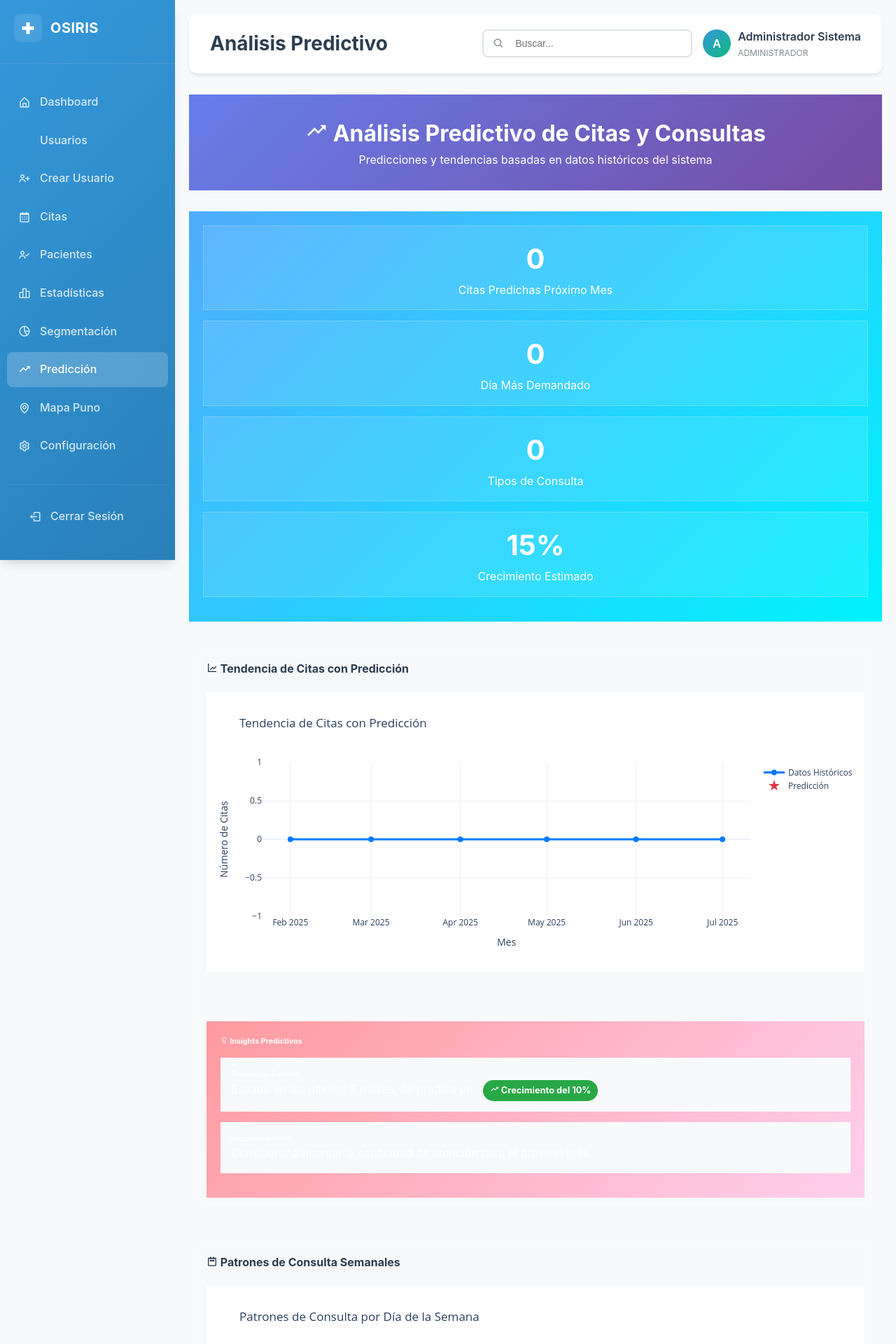
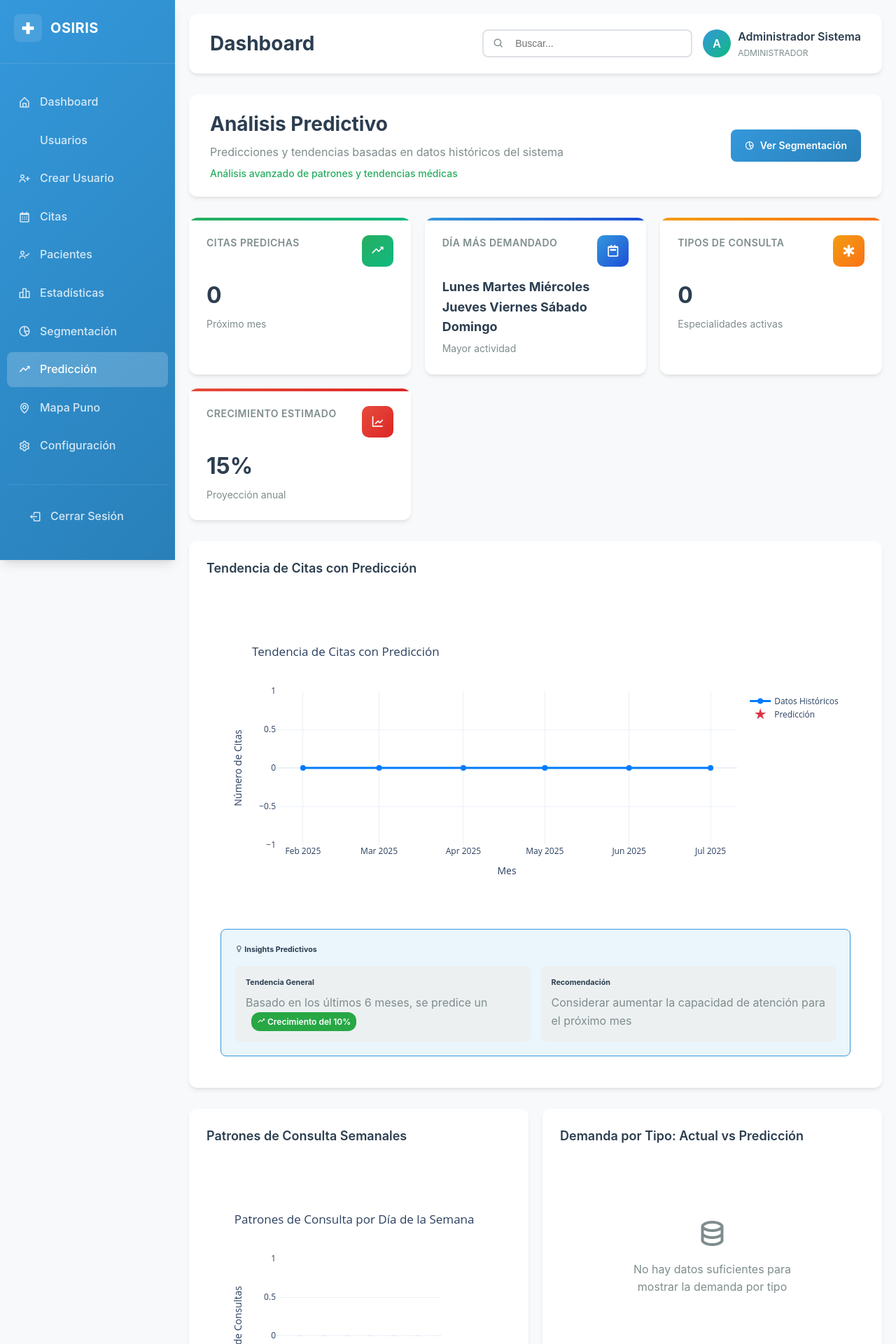
Before and after one commit to DENIS-DEVELOPER-oss/OSIRIS---Lab, a Flask app: page /reportes/analisis/prediccion in a window 1280 px wide. Shown: the top 1920 px of the page at 70% size. Run offline with Flask 3, Linux system fonts and the light colour scheme; a user stored in the database is signed in; data that the repository does not hold is empty; some libraries are stand-ins or nearby versions.

Commit message:
Improve the layout and styling of the prediction analysis report
Refactors CSS styles and updates the HTML structure in `analisis_prediccion.html` for a better UI.

Replit-Commit-Author: Agent
Replit-Commit-Session-Id: f04c708b-f78f-4761-983c-19a318aada5f
Replit-Commit-Screenshot-Url: https://storage.googleapis.com/screenshot-production-us-central1/7355c6e8-0d2f-4510-9622-a158714dce07/dd87d4ed-4d30-400e-869e-571e15f7a4df.jpg

```diff
--- a/templates/reportes/analisis_prediccion.html
+++ b/templates/reportes/analisis_prediccion.html
@@ -4,193 +4,163 @@
 
 {% block extra_css %}
 <style>
-    .predictive-header {
-        background: linear-gradient(135deg, #667eea 0%, #764ba2 100%);
-        color: white;
-        padding: 30px;
-        border-radius: var(--border-radius-lg);
-        margin-bottom: 30px;
-        text-align: center;
-    }
-    .prediction-card {
-        background: var(--bg-card);
-        border-radius: var(--border-radius-lg);
-        padding: 25px;
-        margin-bottom: 30px;
-        backdrop-filter: blur(10px);
-        border: var(--border-primary);
-        transition: var(--transition-normal);
-    }
-    .prediction-card:hover {
-        transform: translateY(-5px);
-        box-shadow: var(--shadow-lg);
-        border-color: var(--primary-color);
-    }
     .chart-container {
-        position: relative;
-        height: 450px;
+        width: 100%;
+        height: 400px;
         margin: 20px 0;
-    }
-    .prediction-insights {
-        background: linear-gradient(135deg, #ff9a9e 0%, #fecfef 100%);
-        color: white;
-        padding: 20px;
-        border-radius: var(--border-radius);
-        margin-top: 20px;
-    }
-    .prediction-metric {
-        background: rgba(255, 255, 255, 0.1);
-        border-radius: var(--border-radius);
-        padding: 15px;
-        margin-bottom: 15px;
-        border: 1px solid rgba(255, 255, 255, 0.2);
-        text-align: center;
-    }
-    .prediction-value {
-        font-size: 2.5rem;
-        font-weight: bold;
-        color: var(--primary-color);
-    }
-    .prediction-label {
-        font-size: 1rem;
-        color: var(--text-secondary);
     }
     .trend-indicator {
         display: inline-block;
-        padding: 5px 10px;
-        border-radius: 20px;
-        font-size: 0.8rem;
-        font-weight: bold;
-        margin-left: 10px;
+        padding: 4px 8px;
+        border-radius: 12px;
+        font-size: 12px;
+        font-weight: 600;
+        margin-left: 8px;
     }
     .trend-up {
         background: #28a745;
         color: white;
     }
-    .trend-down {
-        background: #dc3545;
-        color: white;
-    }
-    .trend-stable {
-        background: #6c757d;
-        color: white;
-    }
-    .prediction-summary {
-        background: linear-gradient(135deg, #4facfe 0%, #00f2fe 100%);
-        color: white;
-        padding: 20px;
-        border-radius: var(--border-radius);
-        margin-bottom: 30px;
-    }
-    .recommendation-box {
-        background: #f8f9fa;
-        border-left: 4px solid var(--primary-color);
-        padding: 15px;
-        margin: 15px 0;
-        border-radius: 0 var(--border-radius) var(--border-radius) 0;
-    }
 </style>
 {% endblock %}
 
-{% block page_title %}Análisis Predictivo{% endblock %}
-
 {% block content %}
-<div class="predictive-header">
-    <h1><i class='bx bx-trending-up'></i> Análisis Predictivo de Citas y Consultas</h1>
-    <p>Predicciones y tendencias basadas en datos históricos del sistema</p>
+<!-- Dashboard Header -->
+<div class="admin-header">
+    <div>
+        <h1 class="admin-header-title">Análisis Predictivo</h1>
+        <p class="admin-header-subtitle">Predicciones y tendencias basadas en datos históricos del sistema</p>
+        <small class="admin-status">Análisis avanzado de patrones y tendencias médicas</small>
+    </div>
+    <div class="admin-header-actions">
+        <a href="{{ url_for('reportes.analisis_segmentacion') }}" class="admin-btn admin-btn-primary">
+            <i class='bx bx-pie-chart-alt-2'></i>
+            Ver Segmentación
+        </a>
+    </div>
 </div>
 
-<!-- Resumen Predictivo -->
-<div class="prediction-summary">
-    <div class="row">
-        <div class="col-md-3">
-            <div class="prediction-metric">
-                <div class="prediction-value">{{ datos.tendencia_citas.prediccion_proximo if datos.tendencia_citas else 0 }}</div>
-                <div class="prediction-label">Citas Predichas Próximo Mes</div>
+<!-- Métricas Predictivas -->
+<div class="admin-stats-grid">
+    <div class="admin-stat-card success">
+        <div class="admin-stat-header">
+            <div class="admin-stat-title">Citas Predichas</div>
+            <div class="admin-stat-icon">
+                <i class='bx bx-trending-up'></i>
             </div>
         </div>
-        <div class="col-md-3">
-            <div class="prediction-metric">
-                <div class="prediction-value">{{ datos.patrones_semanales.values() | list | max if datos.patrones_semanales else 0 }}</div>
-                <div class="prediction-label">Día Más Demandado</div>
+        <div class="admin-stat-value">{{ datos.tendencia_citas.prediccion_proximo if datos.tendencia_citas else '0' }}</div>
+        <div class="admin-stat-label">Próximo mes</div>
+    </div>
+
+    <div class="admin-stat-card info">
+        <div class="admin-stat-header">
+            <div class="admin-stat-title">Día Más Demandado</div>
+            <div class="admin-stat-icon">
+                <i class='bx bx-calendar-week'></i>
             </div>
         </div>
-        <div class="col-md-3">
-            <div class="prediction-metric">
-                <div class="prediction-value">{{ datos.demanda_por_tipo.values() | list | length if datos.demanda_por_tipo else 0 }}</div>
-                <div class="prediction-label">Tipos de Consulta</div>
+        <div class="admin-stat-value" style="font-size: 18px;">
+            {% if datos.patrones_semanales %}
+                {% for dia, cantidad in datos.patrones_semanales.items() %}
+                    {% if cantidad == datos.patrones_semanales.values() | list | max %}
+                        {{ dia }}
+                    {% endif %}
+                {% endfor %}
+            {% else %}
+                N/A
+            {% endif %}
+        </div>
+        <div class="admin-stat-label">Mayor actividad</div>
+    </div>
+
+    <div class="admin-stat-card warning">
+        <div class="admin-stat-header">
+            <div class="admin-stat-title">Tipos de Consulta</div>
+            <div class="admin-stat-icon">
+                <i class='bx bx-health'></i>
             </div>
         </div>
-        <div class="col-md-3">
-            <div class="prediction-metric">
-                <div class="prediction-value">15%</div>
-                <div class="prediction-label">Crecimiento Estimado</div>
+        <div class="admin-stat-value">{{ datos.demanda_por_tipo.values() | list | length if datos.demanda_por_tipo else '0' }}</div>
+        <div class="admin-stat-label">Especialidades activas</div>
+    </div>
+
+    <div class="admin-stat-card danger">
+        <div class="admin-stat-header">
+            <div class="admin-stat-title">Crecimiento Estimado</div>
+            <div class="admin-stat-icon">
+                <i class='bx bx-line-chart'></i>
             </div>
         </div>
+        <div class="admin-stat-value">15%</div>
+        <div class="admin-stat-label">Proyección anual</div>
     </div>
 </div>
 
 <!-- Tendencia de Citas con Predicción -->
-<div class="prediction-card">
-    <h4><i class='bx bx-line-chart'></i> Tendencia de Citas con Predicción</h4>
+<div class="admin-chart-card" style="margin-bottom: 30px;">
+    <div class="admin-chart-header">
+        <h3 class="admin-chart-title">Tendencia de Citas con Predicción</h3>
+    </div>
+    <div style="padding: 20px;">
+        {% if graficos.tendencia_citas %}
         <div class="chart-container">
-        {% if graficos.tendencia_citas %}
             <div id="chart-tendencia"></div>
+        </div>
         {% else %}
-        <div class="text-center text-muted">
-            <i class='bx bx-data' style="font-size: 48px;"></i>
+        <div style="text-align: center; padding: 60px; color: var(--admin-text-secondary);">
+            <i class='bx bx-data' style="font-size: 48px; margin-bottom: 15px; display: block;"></i>
             <p>No hay datos suficientes para mostrar la tendencia predictiva</p>
         </div>
         {% endif %}
     </div>
 
-    <div class="prediction-insights">
-        <h6><i class='bx bx-bulb'></i> Insights Predictivos</h6>
-        <div class="row">
     {% if datos.tendencia_citas %}
-            <div class="col-md-6">
-                <div class="recommendation-box">
-                    <h6>Tendencia General</h6>
-                    <p>Basado en los últimos 6 meses, se predice un
+    <div style="background: rgba(52, 152, 219, 0.1); margin: 0 20px 20px 20px; padding: 20px; border-radius: 8px; border: 1px solid #3498db;">
+        <h6 style="color: var(--admin-text-primary); margin-bottom: 15px;"><i class='bx bx-bulb'></i> Insights Predictivos</h6>
+        <div style="display: grid; grid-template-columns: 1fr 1fr; gap: 15px;">
+            <div style="background: var(--admin-secondary); padding: 15px; border-radius: 6px;">
+                <h6 style="color: var(--admin-text-primary); margin-bottom: 8px;">Tendencia General</h6>
+                <p style="color: var(--admin-text-secondary); margin: 0;">
+                    Basado en los últimos 6 meses, se predice un
                     <span class="trend-indicator trend-up">
                         <i class='bx bx-trending-up'></i> Crecimiento del 10%
                     </span>
                 </p>
             </div>
+            <div style="background: var(--admin-secondary); padding: 15px; border-radius: 6px;">
+                <h6 style="color: var(--admin-text-primary); margin-bottom: 8px;">Recomendación</h6>
+                <p style="color: var(--admin-text-secondary); margin: 0;">Considerar aumentar la capacidad de atención para el próximo mes</p>
             </div>
-            <div class="col-md-6">
-                <div class="recommendation-box">
-                    <h6>Recomendación</h6>
-                    <p>Considerar aumentar la capacidad de atención para el próximo mes</p>
         </div>
     </div>
     {% endif %}
 </div>
+
+<!-- Gráficos de Análisis -->
+<div class="admin-charts-grid" style="grid-template-columns: 1fr 1fr; gap: 20px; margin-bottom: 30px;">
+    <!-- Patrones Semanales -->
+    <div class="admin-chart-card">
+        <div class="admin-chart-header">
+            <h3 class="admin-chart-title">Patrones de Consulta Semanales</h3>
         </div>
+        <div style="padding: 20px;">
+            {% if graficos.patrones_semanales %}
+            <div class="chart-container">
+                <div id="chart-patrones"></div>
             </div>
-
-<div class="row">
-    <!-- Patrones Semanales -->
-    <div class="col-md-6">
-        <div class="prediction-card">
-            <h4><i class='bx bx-calendar-week'></i> Patrones de Consulta Semanales</h4>
-            <div class="chart-container">
-                {% if graficos.patrones_semanales %}
-                <div id="chart-patrones"></div>
             {% else %}
-                <div class="text-center text-muted">
-                    <i class='bx bx-data' style="font-size: 48px;"></i>
+            <div style="text-align: center; padding: 60px; color: var(--admin-text-secondary);">
+                <i class='bx bx-data' style="font-size: 48px; margin-bottom: 15px; display: block;"></i>
                 <p>No hay datos suficientes para mostrar los patrones semanales</p>
             </div>
             {% endif %}
         </div>
 
-            <div class="prediction-insights">
-                <h6><i class='bx bx-bulb'></i> Insights Semanales</h6>
         {% if datos.patrones_semanales %}
-                <div class="recommendation-box">
-                    <h6>Días de Mayor Demanda</h6>
-                    <p>
+        <div style="background: rgba(243, 156, 18, 0.1); margin: 0 20px 20px 20px; padding: 15px; border-radius: 6px; border: 1px solid #f39c12;">
+            <h6 style="color: var(--admin-text-primary); margin-bottom: 10px;"><i class='bx bx-bulb'></i> Insights Semanales</h6>
+            <p style="color: var(--admin-text-secondary); margin: 0;">
                 {% for dia, cantidad in datos.patrones_semanales.items() %}
                 {% if cantidad == datos.patrones_semanales.values() | list | max %}
                 <strong>{{ dia }}</strong> es el día con más consultas ({{ cantidad }})
@@ -200,68 +170,66 @@
         </div>
         {% endif %}
     </div>
-        </div>
-    </div>
 
     <!-- Demanda por Tipo de Consulta -->
-    <div class="col-md-6">
-        <div class="prediction-card">
-            <h4><i class='bx bx-health'></i> Demanda por Tipo: Actual vs Predicción</h4>
+    <div class="admin-chart-card">
+        <div class="admin-chart-header">
+            <h3 class="admin-chart-title">Demanda por Tipo: Actual vs Predicción</h3>
+        </div>
+        <div style="padding: 20px;">
+            {% if graficos.demanda_por_tipo %}
             <div class="chart-container">
-                {% if graficos.demanda_por_tipo %}
                 <div id="chart-demanda"></div>
+            </div>
             {% else %}
-                <div class="text-center text-muted">
-                    <i class='bx bx-data' style="font-size: 48px;"></i>
+            <div style="text-align: center; padding: 60px; color: var(--admin-text-secondary);">
+                <i class='bx bx-data' style="font-size: 48px; margin-bottom: 15px; display: block;"></i>
                 <p>No hay datos suficientes para mostrar la demanda por tipo</p>
             </div>
             {% endif %}
         </div>
 
-            <div class="prediction-insights">
-                <h6><i class='bx bx-bulb'></i> Insights de Demanda</h6>
         {% if datos.demanda_por_tipo %}
-                <div class="recommendation-box">
-                    <h6>Crecimiento Proyectado</h6>
-                    <p>Se espera un crecimiento del 15% en todas las especialidades</p>
+        <div style="background: rgba(220, 53, 69, 0.1); margin: 0 20px 20px 20px; padding: 15px; border-radius: 6px; border: 1px solid #dc3545;">
+            <h6 style="color: var(--admin-text-primary); margin-bottom: 10px;"><i class='bx bx-bulb'></i> Insights de Demanda</h6>
+            <p style="color: var(--admin-text-secondary); margin: 0;">Se espera un crecimiento del 15% en todas las especialidades</p>
         </div>
         {% endif %}
+    </div>
+</div>
+
+<!-- Recomendaciones Estratégicas -->
+<div class="admin-table-container">
+    <div class="admin-table-header">
+        <div class="admin-table-title">Recomendaciones Estratégicas</div>
+        <div style="color: var(--admin-text-secondary); font-size: 14px;">
+            Sugerencias basadas en análisis predictivo avanzado
+        </div>
+    </div>
+    <div style="padding: 25px;">
+        <div style="display: grid; grid-template-columns: repeat(auto-fit, minmax(300px, 1fr)); gap: 20px;">
+            <div style="background: var(--admin-secondary); padding: 20px; border-radius: 8px; border-left: 4px solid #28a745;">
+                <h6 style="color: var(--admin-text-primary); margin-bottom: 10px;"><i class='bx bx-user-plus'></i> Capacidad</h6>
+                <p style="color: var(--admin-text-secondary); margin: 0;">Considerar aumentar el personal médico en un 10% para el próximo trimestre</p>
+            </div>
+            <div style="background: var(--admin-secondary); padding: 20px; border-radius: 8px; border-left: 4px solid #17a2b8;">
+                <h6 style="color: var(--admin-text-primary); margin-bottom: 10px;"><i class='bx bx-time'></i> Horarios</h6>
+                <p style="color: var(--admin-text-secondary); margin: 0;">Optimizar horarios en los días de mayor demanda identificados</p>
+            </div>
+            <div style="background: var(--admin-secondary); padding: 20px; border-radius: 8px; border-left: 4px solid #ffc107;">
+                <h6 style="color: var(--admin-text-primary); margin-bottom: 10px;"><i class='bx bx-health'></i> Especialidades</h6>
+                <p style="color: var(--admin-text-secondary); margin: 0;">Reforzar las especialidades con mayor crecimiento proyectado</p>
             </div>
         </div>
     </div>
 </div>
 
-<!-- Recomendaciones Estratégicas -->
-<div class="prediction-card">
-    <h4><i class='bx bx-target-lock'></i> Recomendaciones Estratégicas</h4>
-    <div class="row">
-        <div class="col-md-4">
-            <div class="recommendation-box">
-                <h6><i class='bx bx-user-plus'></i> Capacidad</h6>
-                <p>Considerar aumentar el personal médico en un 10% para el próximo trimestre</p>
-            </div>
-        </div>
-        <div class="col-md-4">
-            <div class="recommendation-box">
-                <h6><i class='bx bx-time'></i> Horarios</h6>
-                <p>Optimizar horarios en los días de mayor demanda identificados</p>
-            </div>
-        </div>
-        <div class="col-md-4">
-            <div class="recommendation-box">
-                <h6><i class='bx bx-health'></i> Especialidades</h6>
-                <p>Reforzar las especialidades con mayor crecimiento proyectado</p>
-            </div>
-        </div>
-    </div>
-</div>
-
-<!-- Botones de Acción -->
-<div class="text-center mt-4">
-    <a href="{{ url_for('reportes.analisis_segmentacion') }}" class="btn btn-primary btn-lg">
+<!-- Botones de Navegación -->
+<div style="display: flex; justify-content: center; gap: 15px; margin-top: 30px;">
+    <a href="{{ url_for('reportes.analisis_segmentacion') }}" class="admin-btn admin-btn-primary">
         <i class='bx bx-pie-chart-alt-2'></i> Ver Análisis de Segmentación
     </a>
-    <a href="{{ url_for('reportes.estadisticas_detalladas') }}" class="btn btn-secondary btn-lg">
+    <a href="{{ url_for('reportes.estadisticas_detalladas') }}" class="admin-btn admin-btn-secondary">
         <i class='bx bx-bar-chart-alt-2'></i> Estadísticas Generales
     </a>
 </div>
```
Lines whose indentation alone changed are shown as unchanged.
